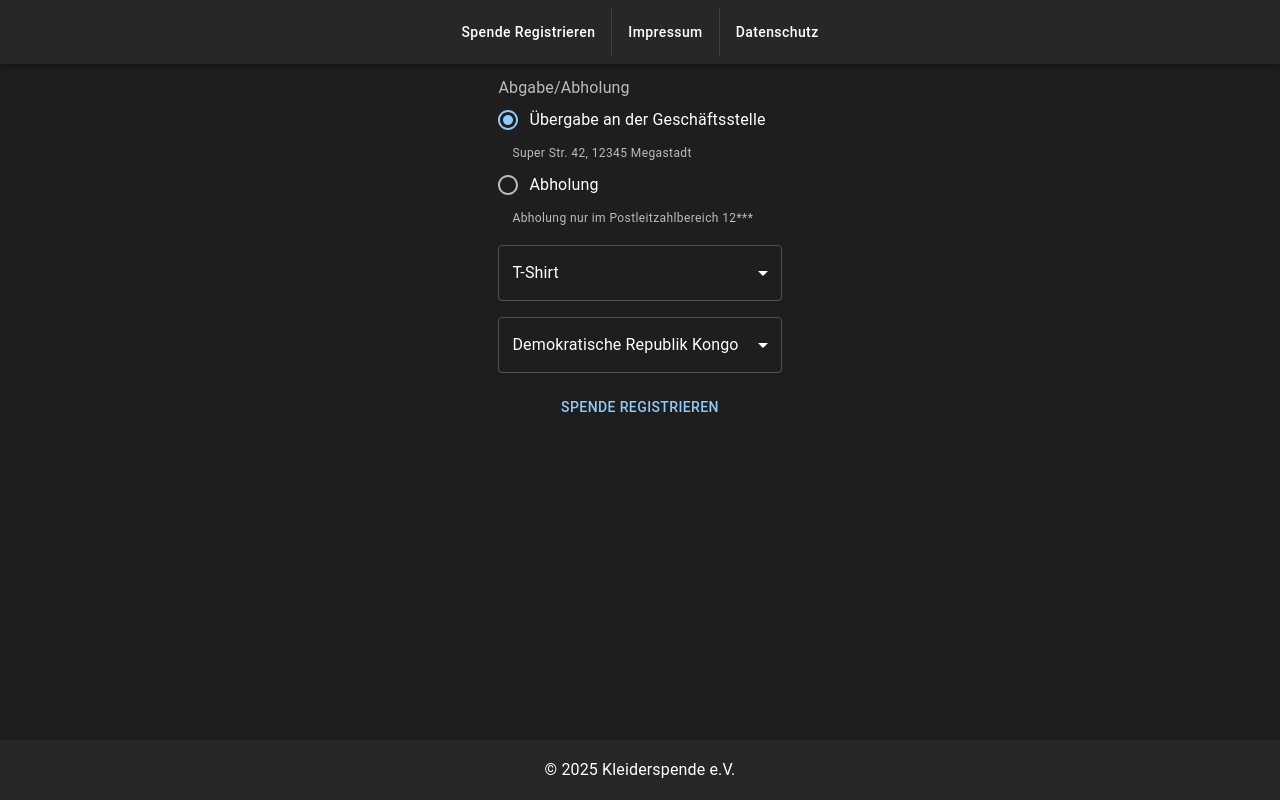
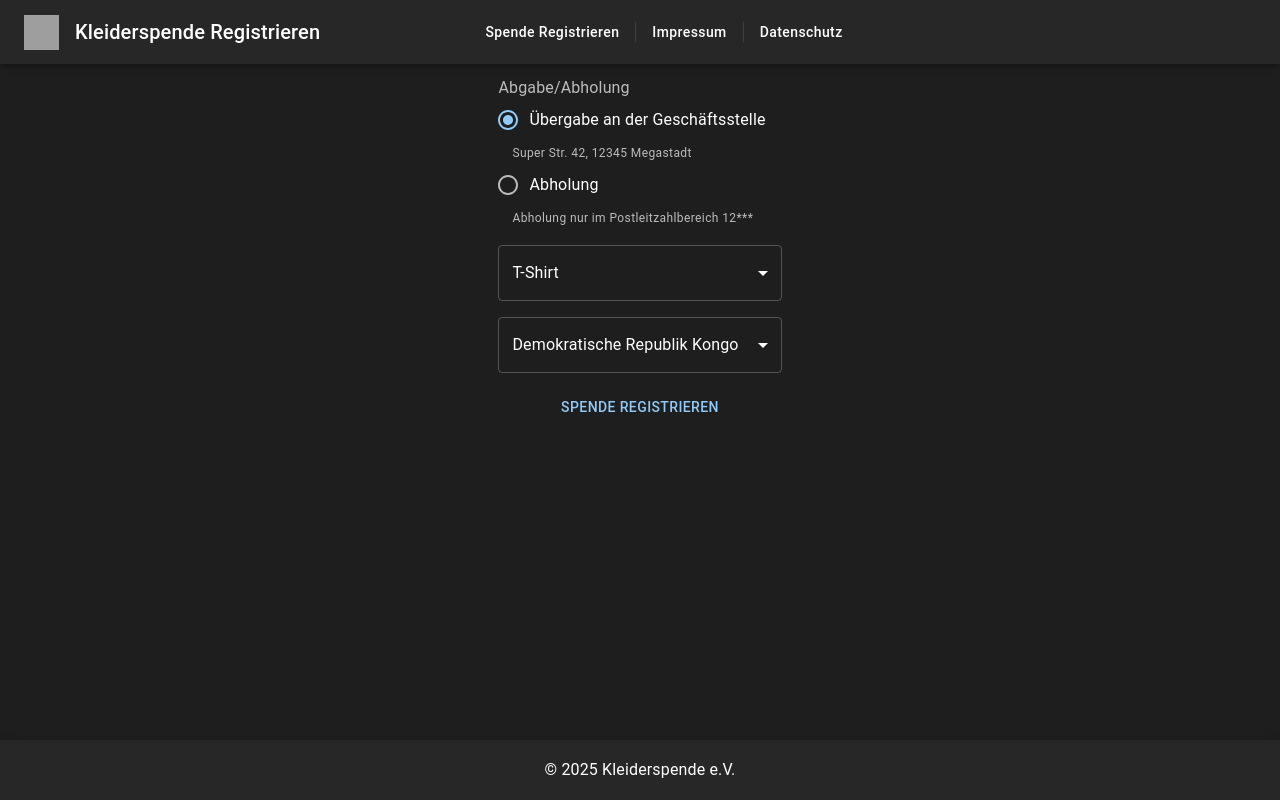
Before and after one commit to itmustbemagic/kleiderspende, a React (Create React App) app: page / in a window 1280 px wide. Built offline with nearby package versions, Linux system fonts and the light colour scheme; grey boxes are pictures that could not be loaded.

Commit message:
add icon and title to navigation

```diff
--- a/src/components/Navigation.tsx
+++ b/src/components/Navigation.tsx
@@ -11,6 +11,7 @@ import {
   ListItem,
   ListItemButton,
   ListItemText,
+  Typography,
 } from '@mui/material';
 import { useNavigate } from 'react-router';
 import MenuIcon from '@mui/icons-material/Menu';
@@ -24,11 +25,34 @@ const Navigation = () => {
 
   return (
     <Box sx={{ width: '100%', height: '60px' }}>
-      <AppBar
-        sx={{ display: 'flex', justifyContent: 'center', alignItems: 'center' }}
+      <AppBar>
+        {isDesktop && (
+          <Toolbar sx={{ width: '100%' }}>
+            <div
+              style={{ display: 'flex', alignItems: 'center', width: '100%' }}
             >
-        {isDesktop && (
-          <Toolbar>
+              <img
+                src={`${window.location}/logo192.png`}
+                style={{
+                  width: '35px',
+                  height: '35px',
+                }}
+              />
+              <Typography
+                variant={'h6'}
+                sx={{ width: '300px', marginLeft: '16px' }}
+              >
+                Kleiderspende Registrieren
+              </Typography>
+            </div>
+            <div
+              style={{
+                width: '100%',
+                display: 'flex',
+                justifyContent: 'center',
+                alignItems: 'center',
+              }}
+            >
               <Button
                 sx={{
                   textTransform: 'none',
@@ -62,6 +86,8 @@ const Navigation = () => {
               >
                 Datenschutz
               </Button>
+            </div>
+            <div style={{ width: '100%' }} />
           </Toolbar>
         )}
         {!isDesktop && (
@@ -70,11 +96,27 @@ const Navigation = () => {
               size="large"
               edge="start"
               color="inherit"
-              sx={{ mr: 2, marginLeft: '16px' }}
+              sx={{ mr: 2, marginLeft: '8px', marginRight: '0px' }}
               onClick={() => setOpenDrawer(!openDrawer)}
             >
               <MenuIcon />
             </IconButton>
+            <div
+              style={{ display: 'flex', alignItems: 'center', width: '100%' }}
+            >
+              <Typography sx={{ marginRight: 'auto', marginLeft: 'auto' }}>
+                Kleiderspende Registrieren
+              </Typography>
+              <img
+                src={`${window.location}/logo192.png`}
+                style={{
+                  width: '30px',
+                  height: '30px',
+                  marginRight: '48px',
+                  marginLeft: '8px',
+                }}
+              />
+            </div>
           </Toolbar>
         )}
       </AppBar>
```
Lines whose indentation alone changed are shown as unchanged.
